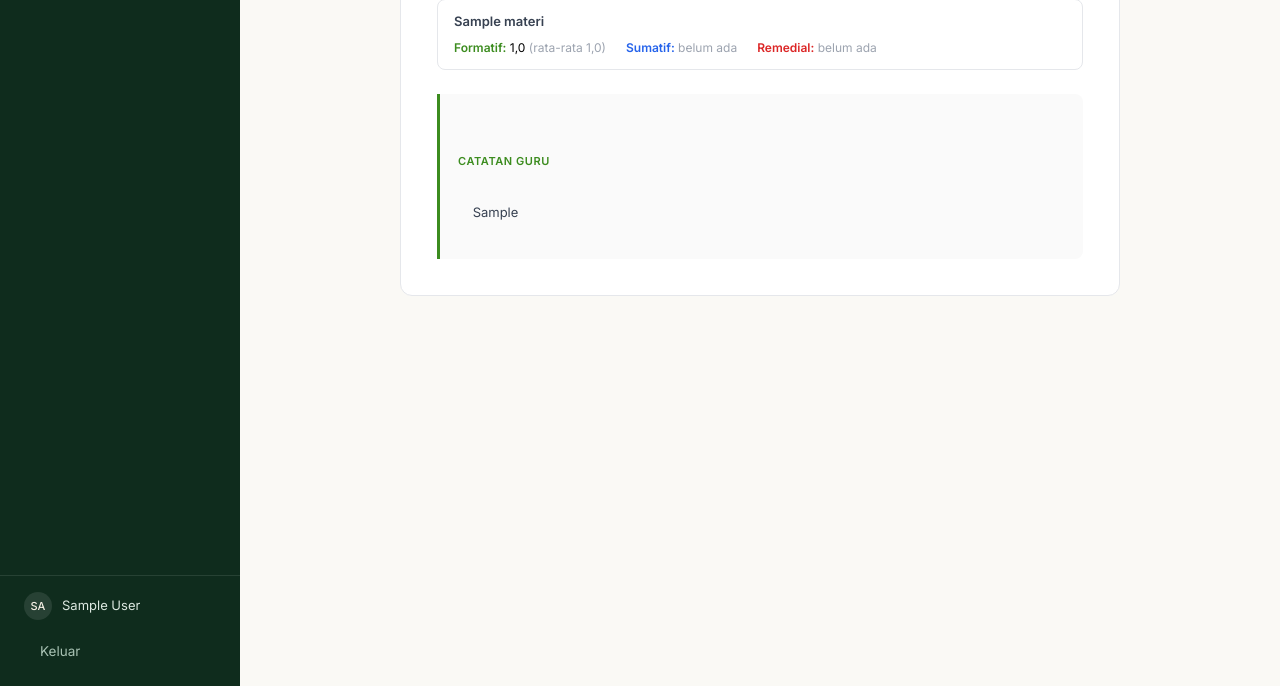
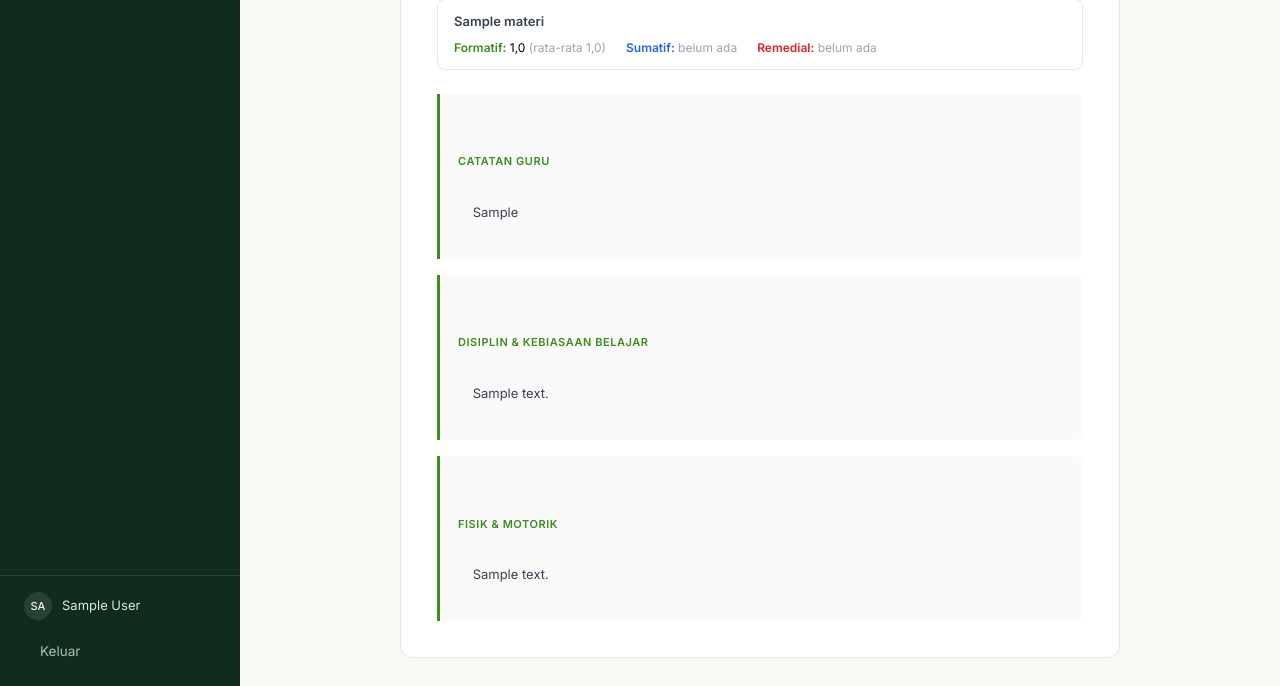
Before and after one commit to kapiahhervie-coder/Betsora-OS, a Django app: page /ruang-kerja/1/rapor/1/ in a window 1280 px wide. Shown: the part 601-1287 px from the top of the page. Run offline with Django 5.2, Linux system fonts and the light colour scheme; a user stored in the database is signed in; tables that the repository leaves empty hold one stand-in row (values such as "Sample post"); some libraries are stand-ins or nearby versions.

Commit message:
feat: tampilkan catatan disiplin dan fisik-motorik di rapor siswa

```diff
--- a/templates/ruang_kerja/rapor_siswa.html
+++ b/templates/ruang_kerja/rapor_siswa.html
@@ -106,5 +106,15 @@
     <div class="rapor-narasi-title">Catatan Guru</div>
     {% if catatan %}{{ catatan }}{% else %}<span style="color:#9ca3af; font-style:italic;">Belum ada catatan dari guru.</span>{% endif %}
   </div>
+
+  <div class="rapor-narasi" style="margin-top:16px;">
+    <div class="rapor-narasi-title">Disiplin &amp; Kebiasaan Belajar</div>
+    {% if catatan_disiplin %}{{ catatan_disiplin }}{% else %}<span style="color:#9ca3af; font-style:italic;">Belum ada catatan dari guru.</span>{% endif %}
+  </div>
+
+  <div class="rapor-narasi" style="margin-top:16px;">
+    <div class="rapor-narasi-title">Fisik &amp; Motorik</div>
+    {% if catatan_fisik_motorik %}{{ catatan_fisik_motorik }}{% else %}<span style="color:#9ca3af; font-style:italic;">Belum ada catatan dari guru.</span>{% endif %}
+  </div>
 </div>
 {% endblock %}
```
